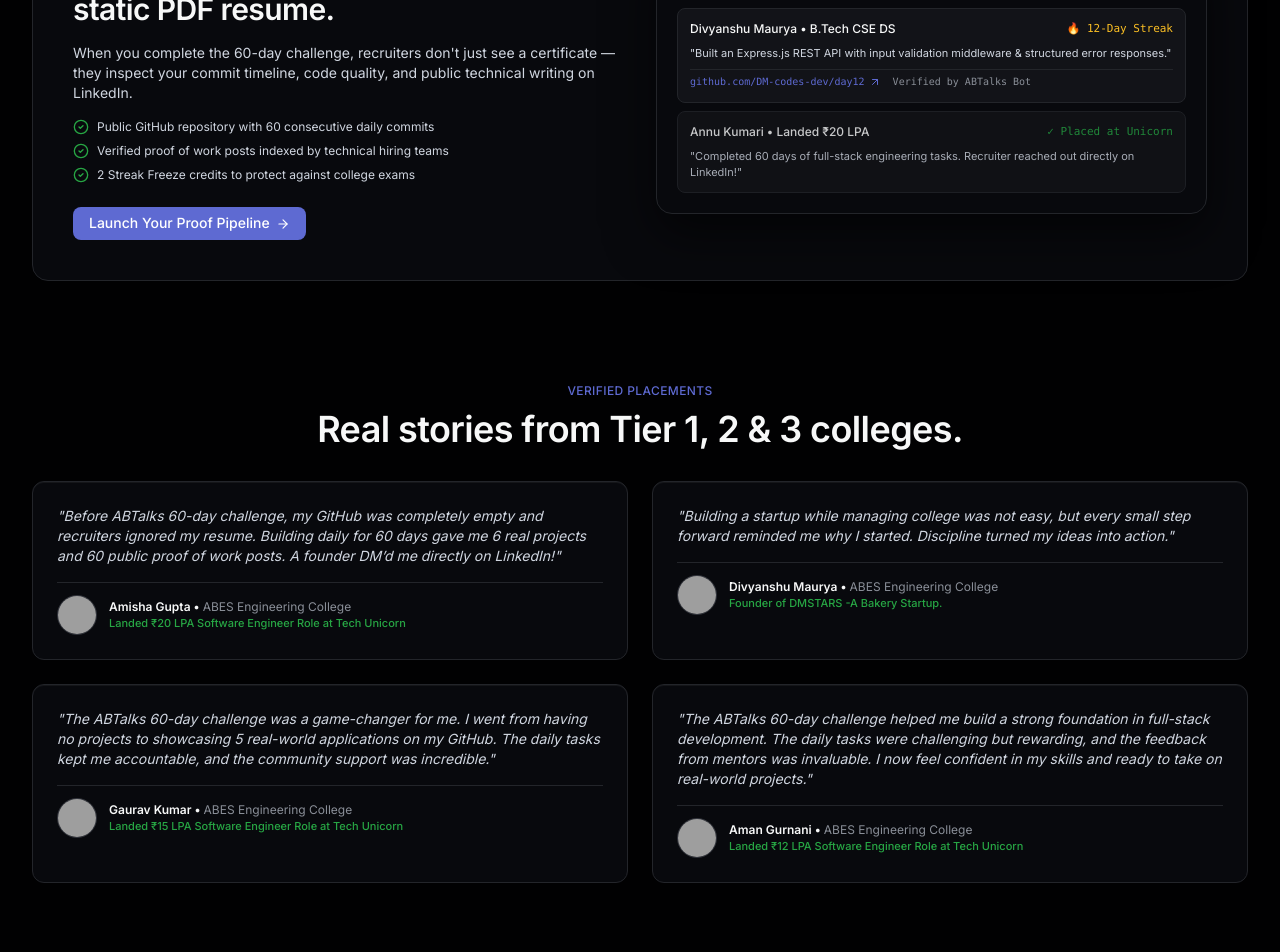
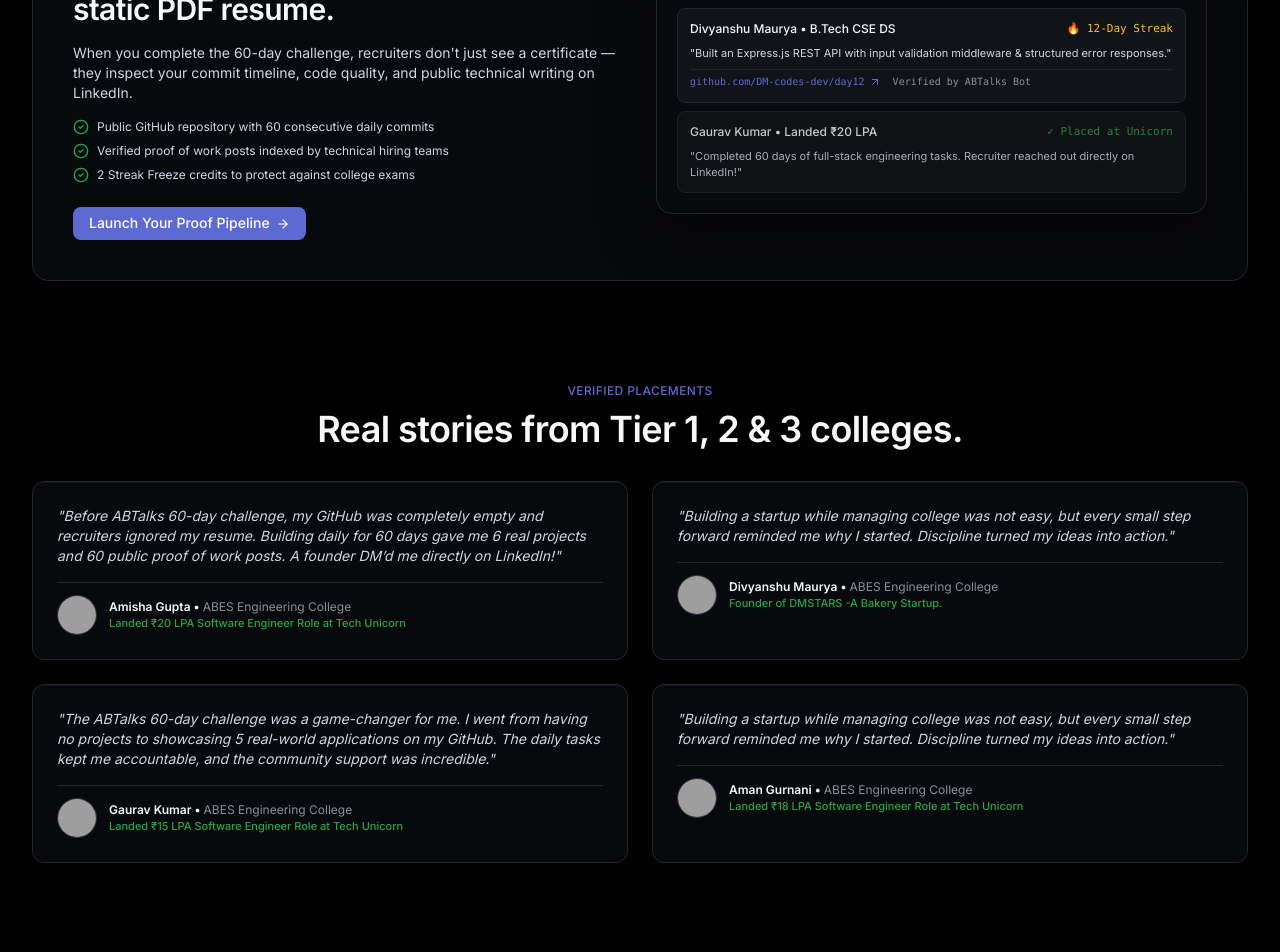
Before and after one commit to gouravkumarverma75/tracker-Redesign-ABTalks, a React (Vite) app: page / in a window 1280 px wide. Shown: the part 2800-3752 px from the top of the page. Built offline with nearby package versions, Linux system fonts and the light colour scheme; grey boxes are pictures that could not be loaded.

Commit message:
Update project files

```diff
--- a/src/data/mockData.js
+++ b/src/data/mockData.js
@@ -199,9 +199,9 @@ export const MOCK_TESTIMONIALS = [
   {
     name: 'Aman Gurnani',
     college: 'ABES Engineering College',
-    placedAt: 'Landed ₹12 LPA Software Engineer Role at Tech Unicorn',
+    placedAt: 'Landed ₹18 LPA Software Engineer Role at Tech Unicorn',
     image: 'https://images.unsplash.com/photo-1500648767791-00dcc994a43e?w=150&auto=format&fit=crop&q=80',
-    quote: 'The ABTalks 60-day challenge helped me build a strong foundation in full-stack development. The daily tasks were challenging but rewarding, and the feedback from mentors was invaluable. I now feel confident in my skills and ready to take on real-world projects.'
+    quote: 'Building a startup while managing college was not easy, but every small step forward reminded me why I started. Discipline turned my ideas into action.'
   }
 ];
 
--- a/src/pages/LandingPage.jsx
+++ b/src/pages/LandingPage.jsx
@@ -256,7 +256,7 @@ module.exports = router;`}
 
               <div className="space-y-2">
                 {[
-                  { rank: 1, name: 'Annu Kumari', streak: 48, xp: '5,800 XP', track: 'Full-Stack Web', avatar: 'https://images.unsplash.com/photo-1544005313-94ddf0286df2?w=150&auto=format&fit=crop&q=80' },
+                  { rank: 1, name: 'Gaurav Kumar', streak: 48, xp: '5,800 XP', track: 'Full-Stack Web', avatar: 'https://images.unsplash.com/photo-1544005313-94ddf0286df2?w=150&auto=format&fit=crop&q=80' },
                   { rank: 2, name: 'Aarav Sharma', streak: 42, xp: '5,100 XP', track: 'AI & Data Eng', avatar: 'https://images.unsplash.com/photo-1507003211169-0a1dd7228f2d?w=150&auto=format&fit=crop&q=80' },
                   { rank: 10, name: 'Divyanshu Maurya (You)', streak: 12, xp: '1,550 XP', track: 'Full-Stack Web', avatar: 'https://images.unsplash.com/photo-1500648767791-00dcc994a43e?w=150&auto=format&fit=crop&q=80', isUser: true },
                 ].map((st) => (
@@ -523,7 +523,7 @@ module.exports = router;`}
 
             <div className="p-3 rounded-md bg-surface-2 border border-hairline space-y-2 opacity-80">
               <div className="flex items-center justify-between">
-                <span className="font-medium text-ink">Annu Kumari • Landed ₹20 LPA</span>
+                <span className="font-medium text-ink">Gaurav Kumar • Landed ₹20 LPA</span>
                 <span className="text-semantic-success font-mono text-[11px]">✓ Placed at Unicorn</span>
               </div>
               <p className="text-[11px] text-ink-muted">
```
